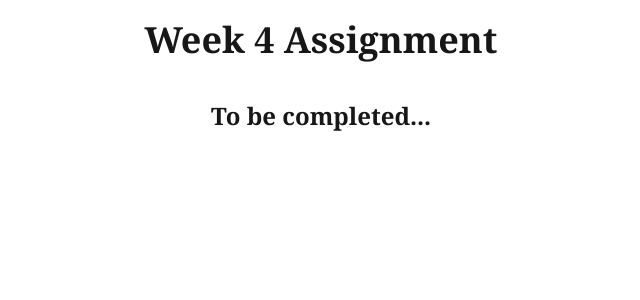
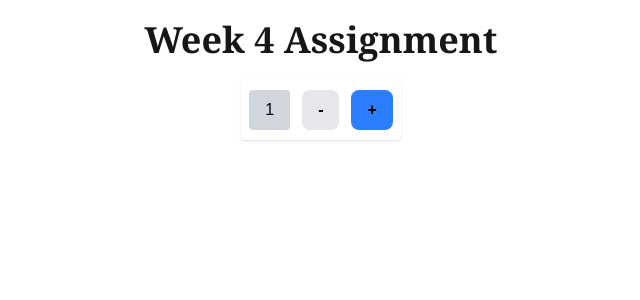
Before and after one commit to valkken/cprg306-assignments, a Next.js app: page /week-4 in a window 1280 px wide. Shown: the top 300 px of the page, without its empty margins (319-959 px from the left). Built offline with nearby package versions, Linux system fonts and the light colour scheme.

Commit message:
changed document title

```diff
--- a/app/layout.js
+++ b/app/layout.js
@@ -12,7 +12,7 @@ const geistMono = Geist_Mono({
 });
 
 export const metadata = {
-  title: "Create Next App",
+  title: "Shopping List",
   description: "Generated by create next app",
 };
 
--- a/app/week-4/new-item.js
+++ b/app/week-4/new-item.js
@@ -0,0 +1,56 @@
+"use client";
+import { useState } from "react";
+
+
+
+
+export default function NewItem() {
+
+    const [quantity, setQuantity] = useState(1);
+
+    const increment = () => {
+        if(quantity < 20){
+            setQuantity(quantity + 1);
+        }
+
+
+    }
+
+    const decrement = () => {
+        if(quantity > 1){
+            setQuantity(quantity - 1);
+        }
+
+    }
+
+
+    return (
+
+        <div className="flex justify-center items-center gap-3 bg-white p-3 rounded mx-auto w-40 h-15 shadow ">
+            <div className="text-black bg-gray-300 px-4 py-2 rounded ">{quantity}</div>
+
+
+            <button
+            onClick={decrement} className={
+                quantity == 1 ? "bg-gray-200 font-bold text-black px-4 py-2 rounded-lg transition cursor-not-allowed" :
+                "bg-blue-500 font-bold text-black hover:bg-blue-950 active:bg-gray-700 px-4 py-2 rounded-lg transition"
+            }
+            >
+              -
+            </button>
+
+            <button
+            onClick={increment} className={
+                quantity == 20 ? "bg-gray-200 font-bold text-black px-4 py-2 rounded-lg transition cursor-not-allowed" :
+                "bg-blue-500 font-bold text-black hover:bg-blue-950 active:bg-gray-700 px-4 py-2 rounded-lg transition"
+            }
+            >
+
+
+                +
+
+            </button>
+
+        </div>
+    );
+}
--- a/app/week-4/page.js
+++ b/app/week-4/page.js
@@ -1,9 +1,11 @@
+import NewItem from "./new-item";
+
 export default function Page() {
 
     return (
         <main>
             <h1 className="font-extrabold text-4xl font-serif text-center p-5">Week 4 Assignment</h1>
-            <h2 className="font-bold text-2xl font-serif text-center p-5">To be completed...</h2>
+            <NewItem />
         </main>
     );
 }
```
